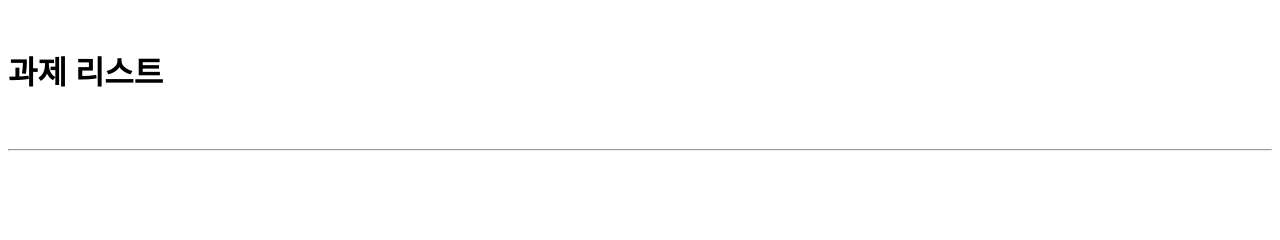
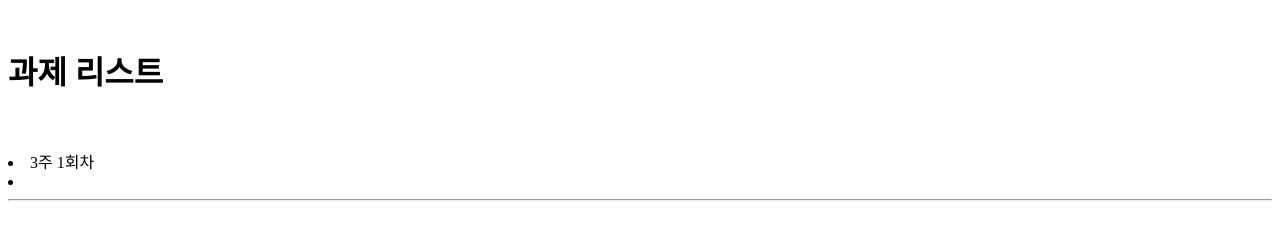
Before and after one commit to 2016141dju/20161411.github.io, a plain HTML site: page index.html in a window 1280 px wide. Drawn offline with Linux system fonts and the light colour scheme.

Commit message:
Update index.html

```diff
--- a/index.html
+++ b/index.html
@@ -9,6 +9,8 @@
  </style></head>
 <body>
 <h1> 과제 리스트</h3>
- <ul></ul><hr/>
+ <ul></ul>
+  <li>3주 1회차<li>
+  <hr/>
 </ul>
 </body></html>
```
